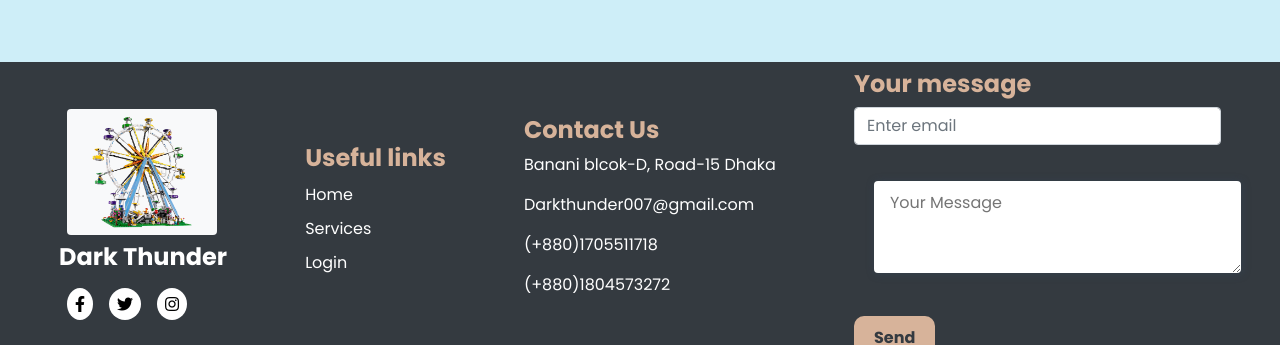
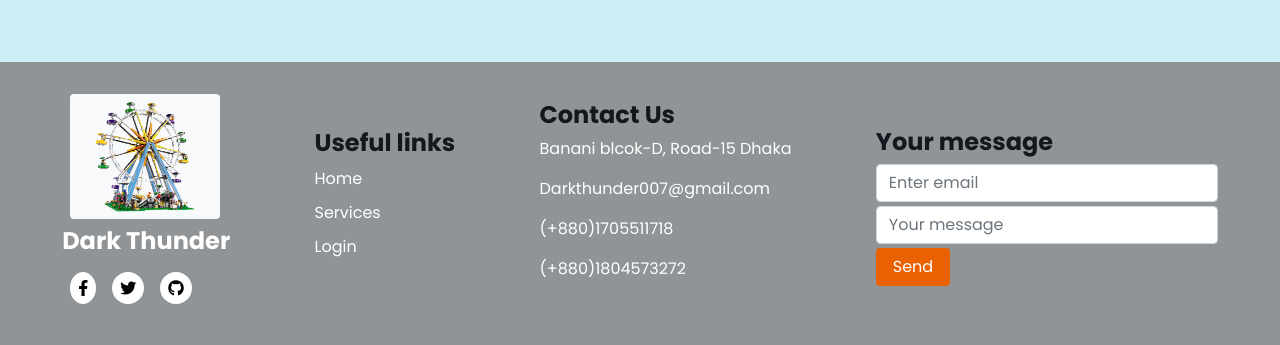
Before and after one commit to nazmul-devs/DarkThunder, a React (Create React App) app: page / in a window 1280 px wide. Shown: the part 2455-2800 px from the top of the page. Built offline with nearby package versions, Linux system fonts and the light colour scheme; no server answers.

Commit message:
footer styled

```diff
--- a/src/Pages/Footer/Footer.css
+++ b/src/Pages/Footer/Footer.css
@@ -1,31 +1,22 @@
 .footer {
-	background: #343a40;
-	width: 100%;
+	background: #909497;
 }
 .social a {
 	color: #000;
 }
 
-.useful-links h4 {
-	color: #d7b39a;
-	text-align: center;
-	font-weight: bold;
-}
 .useful-links a {
 	display: block;
 	margin: 10px 0;
 	cursor: pointer;
 }
 .contact-us h4,
-.your-msg {
-	color: #d7b39a;
+.your-msg,
+.useful-links h4 {
+	color: #14171d;
 	font-weight: bold;
 }
 .send-btn {
-	border: none;
-	background: #d7b39a;
-	padding: 10px 20px;
-	font-weight: 700;
-	color: #343a40;
-	border-radius: 10px;
+	background: #e96100;
+	color: #fff;
 }
--- a/src/Pages/Footer/Footer.js
+++ b/src/Pages/Footer/Footer.js
@@ -16,14 +16,14 @@ const Footer = () => {
 					/>
 					<h4 className="fw-bold text-white">Dark Thunder</h4>
 					<div className="d-flex social">
-						<a href="#">
+						<a href="https://www.facebook.com/nazmulhosens">
 							<i className="fab fa-facebook-f bg-white rounded-circle p-2 m-2"></i>
 						</a>
 						<a href="#">
 							<i className="fab fa-twitter bg-white rounded-circle p-2 m-2"></i>
 						</a>
-						<a href="#">
-							<i className="fab fa-instagram  bg-white rounded-circle p-2 m-2"></i>
+						<a href="https://github.com/nazmulhosens">
+							<i className="fab fa-github  bg-white rounded-circle p-2 m-2"></i>
 						</a>
 					</div>
 				</div>
@@ -47,24 +47,20 @@ const Footer = () => {
 					<p>(+880)1804573272</p>
 				</div>
 				<Form>
-					<h4 className="your-msg">Your message</h4>
-					<Form.Group className="mb-3" controlId="formBasicEmail">
+					<h4 className="your-msg mt-3">Your message</h4>
+					<Form.Group className="my-1" controlId="formBasicEmail">
 						<Form.Control type="email" placeholder="Enter email" />
 					</Form.Group>
 
-					<Form.Group className="mb-3" controlId="formBasicPassword">
-						<textarea
-							rows="3"
-							className="w-100 rounded px-3"
-							placeholder="Your Message"
-						></textarea>
+					<Form.Group className="my-1 " controlId="formBasicPassword">
+						<Form.Control type="text" placeholder="Your message" />
 					</Form.Group>
 
-					<button className="send-btn">Send</button>
+					<button className="send-btn btn px-3">Send</button>
 				</Form>
 			</div>
 			<hr className="bg-white" />
-			<p className="text-white m-0 p-2">
+			<p className=" m-0 p-2 text-center">
 				© 2022 Your Company. Designed By Dark-thunder.
 			</p>
 		</div>
--- a/src/Pages/Header/Header.js
+++ b/src/Pages/Header/Header.js
@@ -8,7 +8,7 @@ const Header = () => {
 	const { user, logOut } = UseFirebase();
 	return (
 		<Navbar
-			style={{ background: "#ebf8ff" }}
+			style={{ background: "#F2F3F4" }}
 			className="shadow bg-none"
 			expand="lg"
 		>
```
